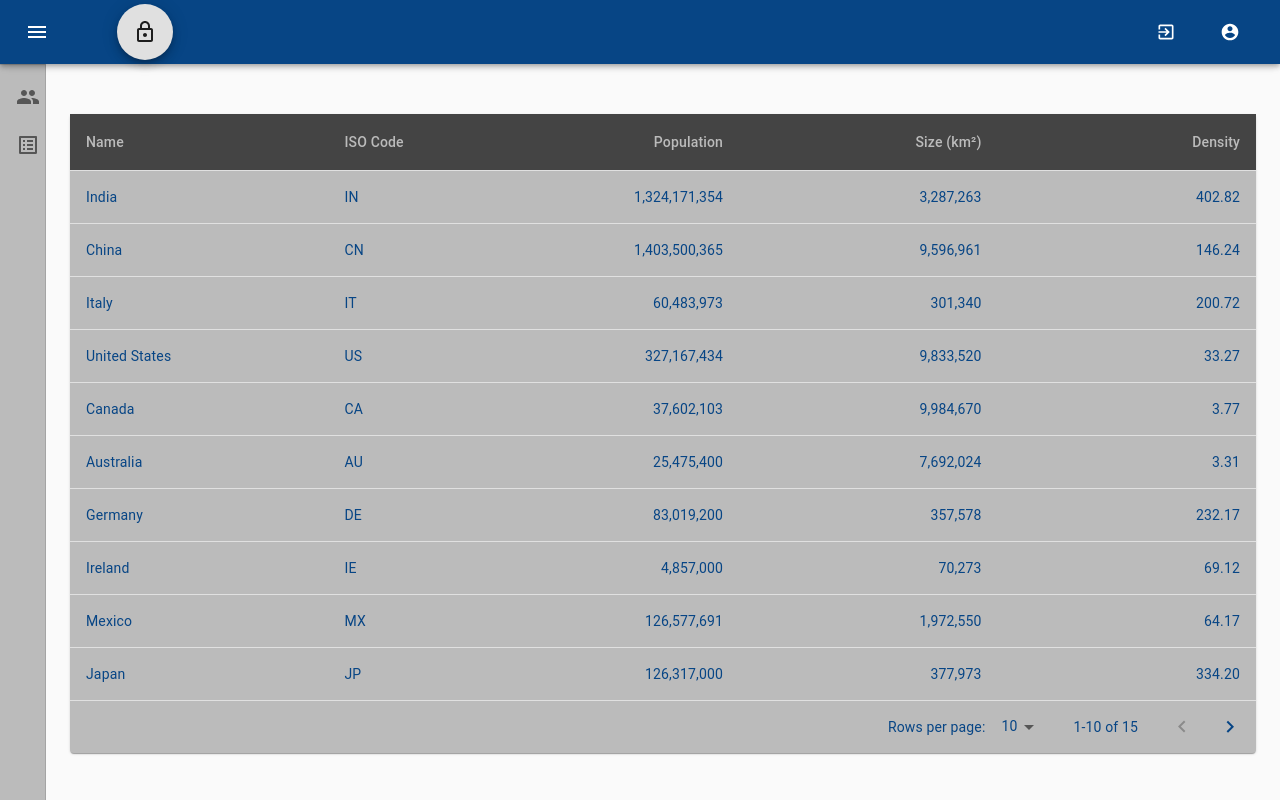
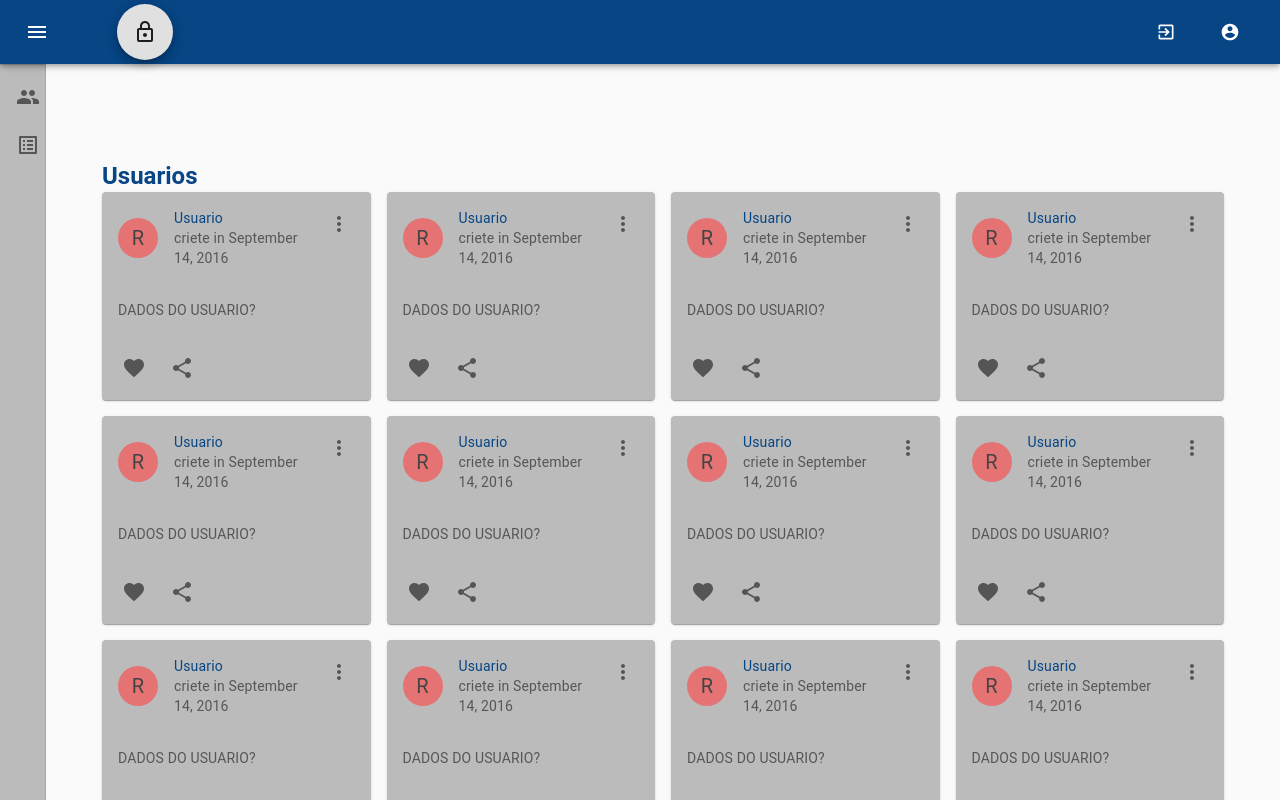
Before and after one commit to Jos3Luiz/e-key, a React (Create React App) app in the folder front/: page /dashboard in a window 1280 px wide. Both pictures are taken after a click on the button "Users". Shown: the top 800 px of the page. Built offline with nearby package versions, Linux system fonts and the light colour scheme.

Commit message:
usuarios indo

```diff
--- /dev/null
+++ b/front/src/components/usuarios.jsx
@@ -0,0 +1,61 @@
+import { Avatar, Card, CardActions, CardContent, CardHeader, Collapse, IconButton, makeStyles, Typography } from '@material-ui/core';
+import { red } from '@material-ui/core/colors';
+import { ExpandMore, Favorite, MoreVert, Share } from '@material-ui/icons';
+import React from 'react';
+import clsx from 'clsx';
+
+
+const useStyles = makeStyles((theme) => ({
+  root: {
+    maxWidth: 345,
+  },
+  media: {
+    height: 0,
+    paddingTop: '56.25%', // 16:9
+  },
+  avatar: {
+    backgroundColor: red[300],
+  },
+}))
+
+
+const Usuarios = () => {
+  const classes = useStyles();
+
+
+
+  return (
+    <Card className={classes.root}>
+      <CardHeader
+        avatar={
+          <Avatar aria-label="recipe" className={classes.avatar}>
+            R
+          </Avatar>
+        }
+        action={
+          <IconButton aria-label="settings">
+            <MoreVert />
+          </IconButton>
+        }
+        title="Usuario"
+        subheader="criete in September 14, 2016"
+      />
+      <CardContent>
+        <Typography variant="body2" color="textSecondary" component="p">
+          DADOS DO USUARIO?
+        </Typography>
+      </CardContent>
+      <CardActions disableSpacing>
+        <IconButton aria-label="add to favorites">
+          <Favorite />
+        </IconButton>
+        <IconButton aria-label="share">
+          <Share />
+        </IconButton>
+      </CardActions>
+
+    </Card>
+  );
+}
+
+export default Usuarios;
--- a/front/src/pages/whitelist.jsx
+++ b/front/src/pages/whitelist.jsx
@@ -1,39 +1,7 @@
 import React, { useState } from 'react';
 import { makeStyles } from '@material-ui/core/styles';
-import Paper from '@material-ui/core/Paper';
-import Table from '@material-ui/core/Table';
-import TableBody from '@material-ui/core/TableBody';
-import TableCell from '@material-ui/core/TableCell';
-import TableContainer from '@material-ui/core/TableContainer';
-import TableHead from '@material-ui/core/TableHead';
-import TablePagination from '@material-ui/core/TablePagination';
-import TableRow from '@material-ui/core/TableRow';
-
-const columns = [
-  { id: 'name', label: 'Name', minWidth: 170 },
-  { id: 'code', label: 'ISO\u00a0Code', minWidth: 100 },
-  {
-    id: 'population',
-    label: 'Population',
-    minWidth: 170,
-    align: 'right',
-    format: value => value.toLocaleString('en-US')
-  },
-  {
-    id: 'size',
-    label: 'Size\u00a0(km\u00b2)',
-    minWidth: 170,
-    align: 'right',
-    format: value => value.toLocaleString('en-US')
-  },
-  {
-    id: 'density',
-    label: 'Density',
-    minWidth: 170,
-    align: 'right',
-    format: value => value.toFixed(2)
-  }
-];
+import { Box, Grid, Toolbar, Typography } from '@material-ui/core';
+import Usuarios from '../components/usuarios';
 
 function createData(name, code, population, size) {
   const density = population / size;
@@ -62,78 +30,39 @@ const useStyles = makeStyles({
   root: {
     width: '100%',
 		marginTop: 50,
-  },
-  container: {
-    maxHeight: 600,
   }
 });
 
 
 const Whitelist = () => {
 	const classes = useStyles();
-  const [page, setPage] = useState(0);
-  const [rowsPerPage, setRowsPerPage] = useState(10);
-
-  const handleChangePage = (event, newPage) => {
-    setPage(newPage);
-  };
-
-  const handleChangeRowsPerPage = event => {
-    setRowsPerPage(+event.target.value);
-    setPage(0);
-  };
 
 
 
+	return (
+    <Box p={8}>
+          <Toolbar />
+          < Typography
+            variant='h5'
+            color='textPrimary'
+            style={{ fontWeight: 600 }}
+          >
+            Usuarios
+          </Typography>
+          <Grid container spacing={4}>
+            {
+              rows.map((item,index) => (
+                <Grid item lg={3} md={4} sm={6} xs={12}>
+                  <Box>
+                    <Usuarios/>
+                  </Box>
+                </Grid>
+              ))
+            }
+         </Grid>
+  </Box>
 
-	return ( <Paper className={classes.root}>
-      <TableContainer className={classes.container}>
-        <Table stickyHeader aria-label="sticky table">
-          <TableHead>
-            <TableRow>
-              {columns.map(column => (
-                <TableCell
-                  key={column.id}
-                  align={column.align}
-                  style={{ minWidth: column.minWidth, color: '#BBB' }}
-                >
-                  {column.label}
-                </TableCell>
-              ))}
-            </TableRow>
-          </TableHead>
-          <TableBody>
-            {rows
-              .slice(page * rowsPerPage, page * rowsPerPage + rowsPerPage)
-              .map(row => {
-                return (
-                  <TableRow hover role="checkbox" tabIndex={-1} key={row.code}>
-                    {columns.map(column => {
-                      const value = row[column.id];
-                      return (
-                        <TableCell key={column.id} align={column.align}>
-                          {column.format && typeof value === 'number'
-                            ? column.format(value)
-                            : value}
-                        </TableCell>
-                      );
-                    })}
-                  </TableRow>
-                );
-              })}
-          </TableBody>
-        </Table>
-      </TableContainer>
-      <TablePagination
-        rowsPerPageOptions={[10, 25, 100]}
-        component="div"
-        count={rows.length}
-        rowsPerPage={rowsPerPage}
-        page={page}
-        onChangePage={handleChangePage}
-        onChangeRowsPerPage={handleChangeRowsPerPage}
-      />
-    </Paper>)
+  );
 }
 
 export default Whitelist;
```
